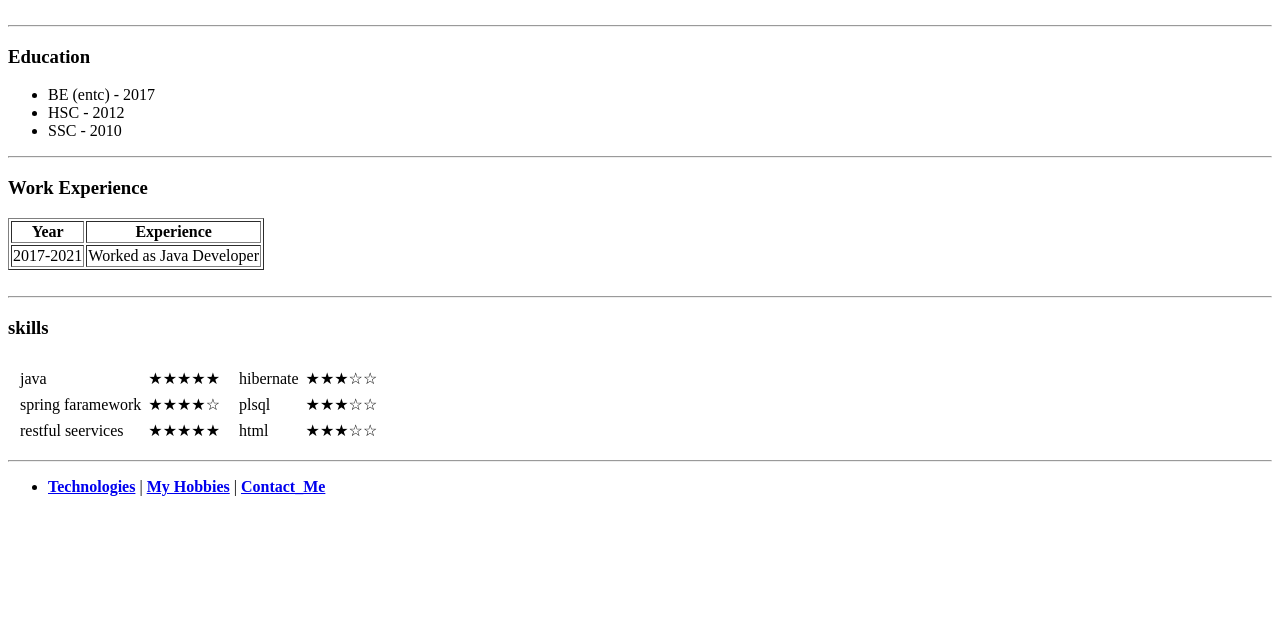
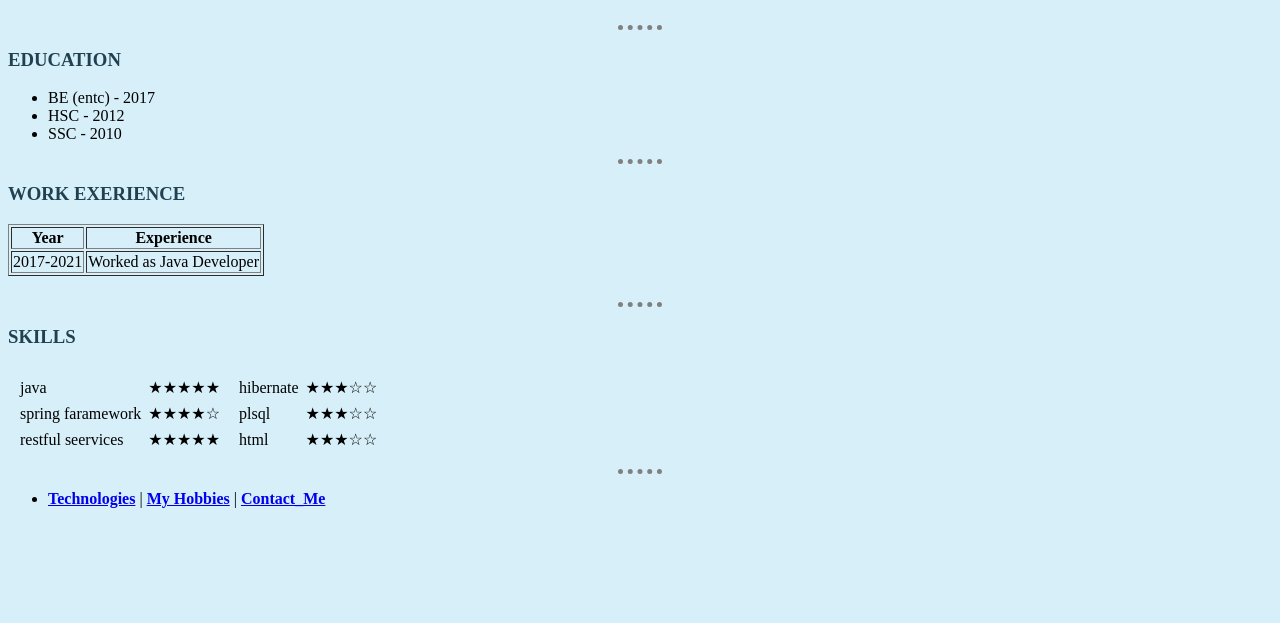
Before and after one commit to ktungar/CV, a plain HTML site: page index.html in a window 1280 px wide. Shown: the part 177-800 px from the top of the page. Drawn offline with Linux system fonts and the light colour scheme.

Commit message:
css styling

```diff
--- /dev/null
+++ b/css/styles.css
@@ -0,0 +1,16 @@
+body {
+            background-color: #d6eff8;
+    }
+hr  {
+        border-style: none;
+        border-top-style: dotted;
+        border-color: grey;
+        border-width: 5px;
+        width: 3.5%;
+    }
+h1 {
+    color: #214151;
+}
+h3 {
+    color: #214151;
+}
--- a/index.html
+++ b/index.html
@@ -4,8 +4,8 @@
 <head>
     <meta charset="utf-8">
     <title> Kunal's Personal Site</title>
-</head>
-
+    <link rel="stylesheet" href="css/styles.css">
+ </head>
 <body>
     <table cellspacing="15">
         <tr>
@@ -21,14 +21,14 @@
 
     </table>
     <hr>
-    <h3>Education</h3>
+    <h3>EDUCATION</h3>
     <ul>
         <li>BE (entc) - 2017</li>
         <li>HSC - 2012</li>
         <li>SSC - 2010</li>
     </ul>
 <hr>
-    <h3>Work Experience</h3>
+    <h3>WORK EXERIENCE</h3>
     <table border="1">
         <thead>
             <tr>
@@ -49,7 +49,7 @@
     </table>
     <br>
     <hr>
-    <h3>skills</h3>
+    <h3>SKILLS</h3>
     <table cellspacing="5">
         <tr>
             <td>
```
Also changed, not shown: contectDetails.html (+3 -1 lines), hobbies.html (+4 -2 lines), technologies.html (+3 -1 lines).
